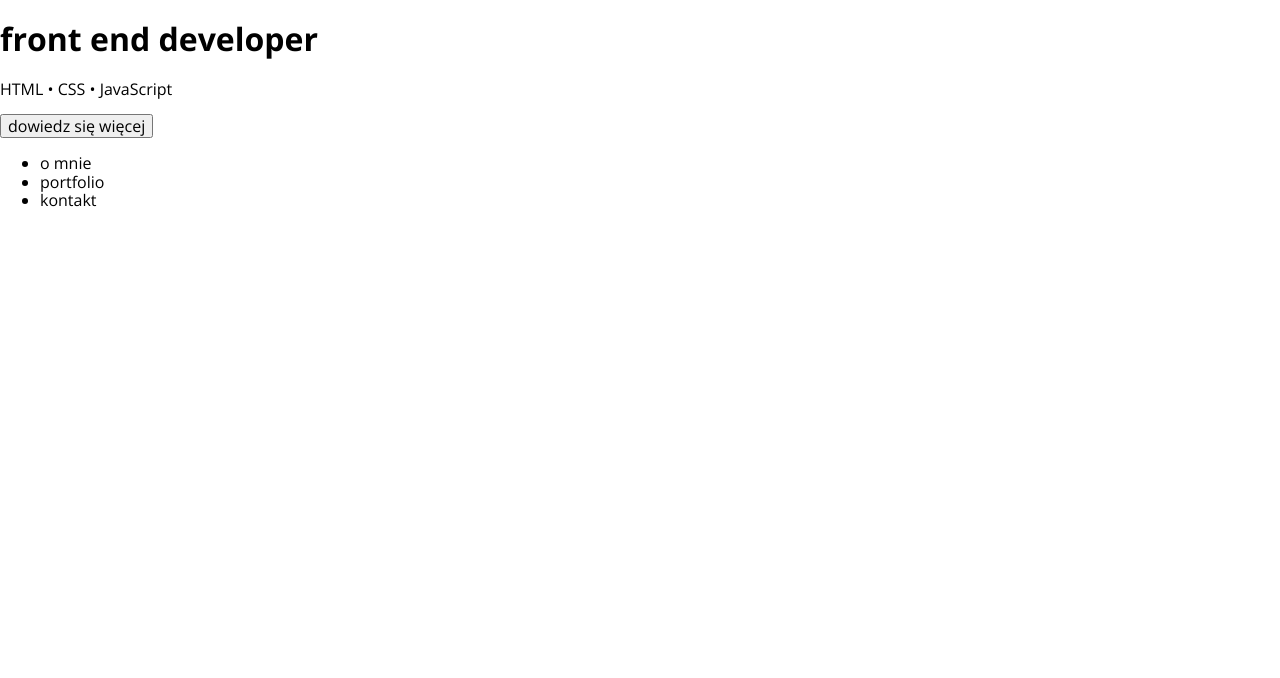
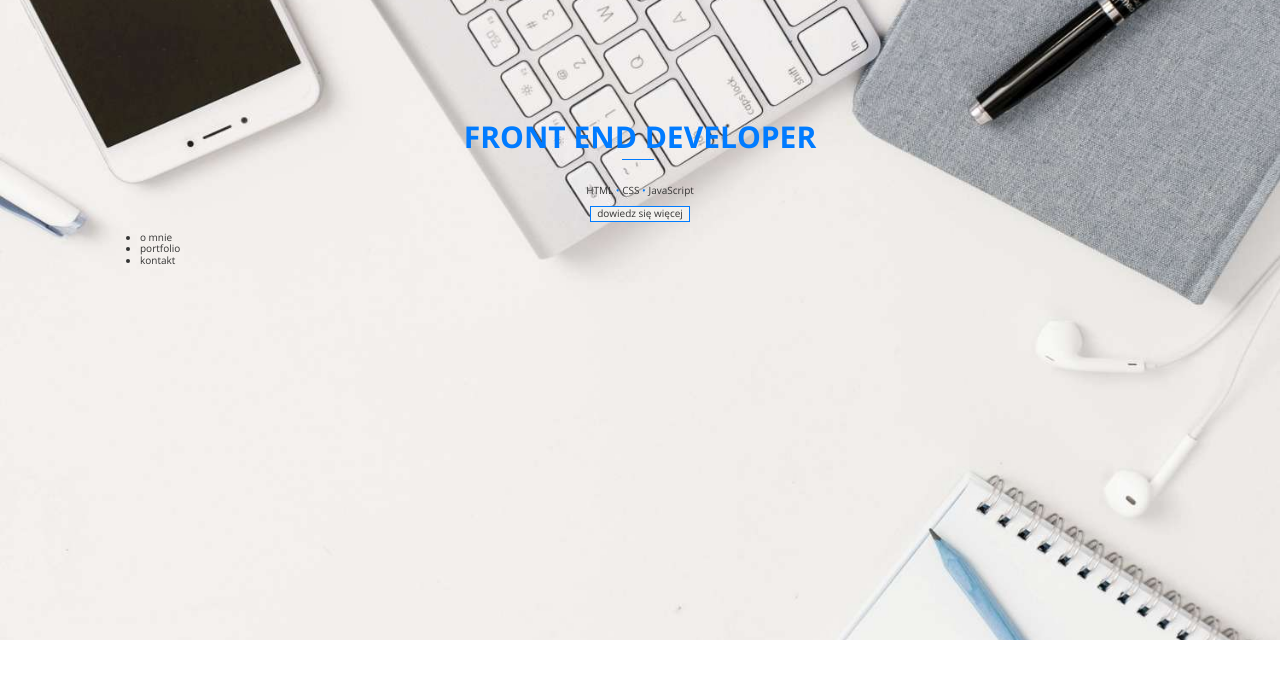
Before and after one commit to DawidGaleziewski/akademia108-portfolio_1, a plain HTML site: page index.html in a window 1280 px wide. Drawn offline with nearby package versions, Linux system fonts and the light colour scheme.

Commit message:
break - need align picture

```diff
--- a/css/style.css
+++ b/css/style.css
@@ -3,8 +3,66 @@
     box-sizing: border-box;
 }
 
+html {
+    font-size: 10px;
+}
+
 body {
     font-family: 'Open Sans', sans-serif;
 }
+/* GENERAL STYLES - END */
 
-/* GENERAL STYLES - END */
+
+
+
+
+/* HEADER STYLES - START */
+.main-header {
+
+    background: url("../img/header.jpg");
+    background-position: top;
+    background-repeat: no-repeat;
+    background-size: cover;
+    background-position: 50% 50%;
+
+    padding: 10rem;
+    color: #333;
+    height: 80vh;
+}
+
+.main-header__introduction {
+
+    display: flex;
+    flex-direction: column;
+    align-items: center;
+    justify-content: center;
+}
+/* HEADER STYLES - END */
+
+.main-header__introduction > .main-header__title {
+    position: relative;
+    text-transform: uppercase;
+    color: #007bff;
+    font-size: 3rem;
+}
+
+.main-header__introduction > .main-header__title:after{
+    display: block;
+    content: '';
+    width: 9%;
+    height: 1px;
+    background-color: #007bff;
+    position: absolute;
+    bottom: -15%;
+    left: 45%;
+}
+
+.main-header__stack-list > .bullet {
+    color: #007bff;
+}
+
+.main-header__button {
+    border: 1px solid #007bff;
+    background-color: #f2f1ed;
+    color: #333;
+}
--- a/index.html
+++ b/index.html
@@ -29,12 +29,15 @@
   <body>
     <!-- HEADER START -->
     <header class="main-header">
-      <h1 class="main-header__title">front end developer</h1>
-      <!-- Bullets added by using HTML special characters -->
-      <p class="main-header__stack-list">
-        HTML &#8226; CSS &#8226; JavaScript
-      </p>
-      <button class="main-header__button">dowiedz się więcej</button>
+      <div class="main-header__introduction">
+            <h1 class="main-header__title">front end developer</h1>
+            <!-- Bullets added by using HTML special characters -->
+            <p class="main-header__stack-list">
+              HTML <span class="bullet">&#8226;</span> CSS <span class="bullet">&#8226;</span>  JavaScript
+            </p>
+            <button class="main-header__button">dowiedz się więcej</button>
+      </div>
+
       <nav class="main-nav">
         <ul class="main-nav__list">
           <li class="list-item">o mnie</li>
@@ -42,6 +45,7 @@
           <li class="list-item">kontakt</li>
         </ul>
       </nav>
+
     </header>
     <!-- HEADER END -->
   </body>
```
Also changed, not shown: css/normalize.css.
